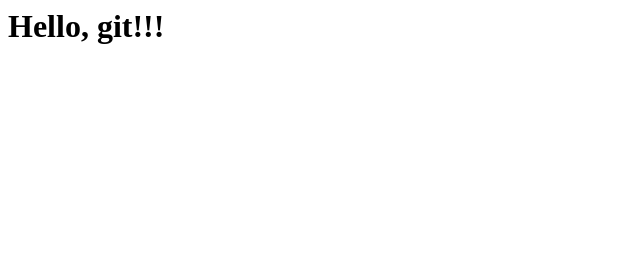
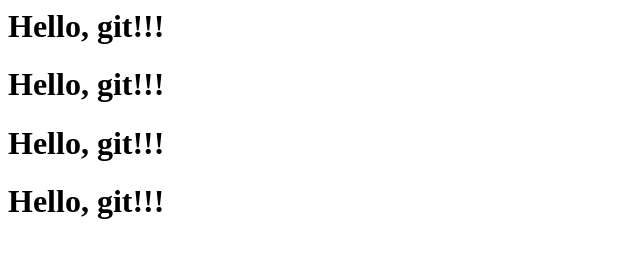
Before and after one commit to Alexandr-Fedorov/my-repo, a plain HTML site: page index.html in a window 1280 px wide. Shown: the whole page, without its empty margins (0-640 px from the left). Drawn offline with Linux system fonts and the light colour scheme.

Commit message:
modified index.html

```diff
--- a/index.html
+++ b/index.html
@@ -1 +1,4 @@
 <h1>Hello, git!!!</h1>
+<h1>Hello, git!!!</h1>
+<h1>Hello, git!!!</h1>
+<h1>Hello, git!!!</h1>
```
